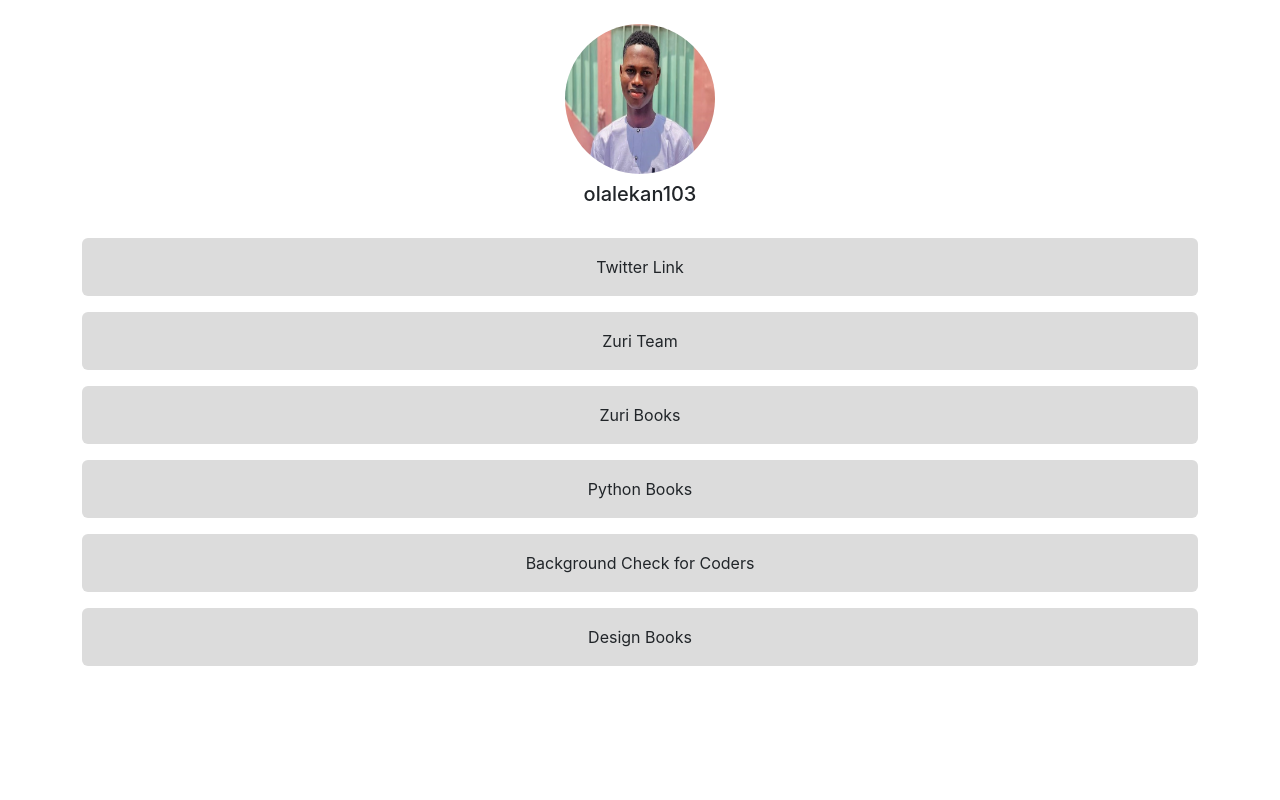
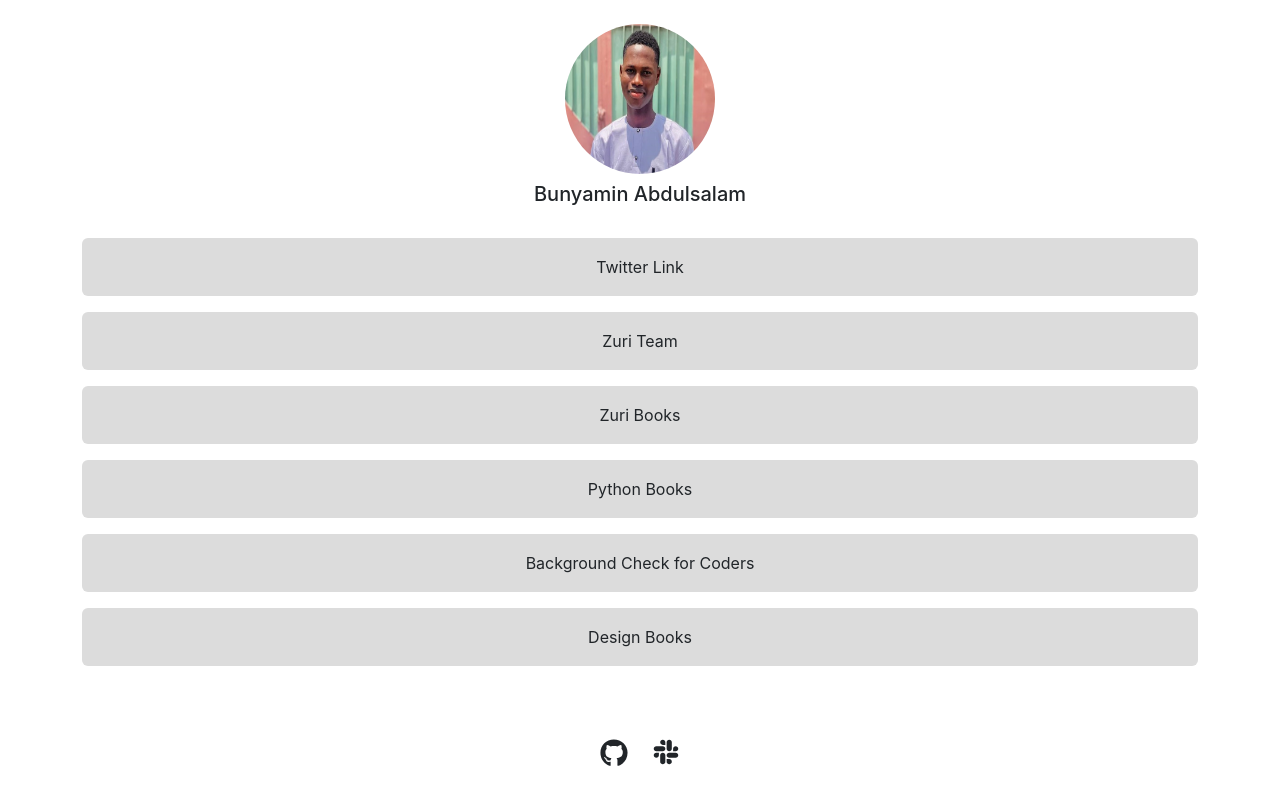
Before and after one commit to olalekan67/zuritask2, a React (Create React App) app: page / in a window 1280 px wide. Built offline with nearby package versions, Linux system fonts and the light colour scheme.

Commit message:
i edited the profile section and created the footer section

```diff
--- a/src/App.js
+++ b/src/App.js
@@ -1,12 +1,14 @@
 import './App.css';
+
 import Links from './component/Links';
 import Profile from './component/Profile';
-
+import Footer from './component/Footer';
 function App() {
   return (
     <div className="App container">
         <Profile />
         <Links />
+        <Footer></Footer>
     </div>
   );
 }
--- /dev/null
+++ b/src/component/Footer.jsx
@@ -0,0 +1,13 @@
+import React from 'react'
+import { FaGithub, FaSlack } from 'react-icons/fa'
+
+function Footer() {
+  return (
+    <div className='d-flex flex-row justify-content-center gap-3 gap-md-4 mt-5'>
+        <a href="http://github.com/olalekan67" className='text-dark fs-3' target="_blank" rel="noreferrer"><FaGithub /></a>
+        <FaSlack className='text-dark fs-3 mt-2'/>
+    </div>
+  )
+}
+
+export default Footer
--- a/src/component/Links.jsx
+++ b/src/component/Links.jsx
@@ -12,7 +12,7 @@ function Links() {
         <a href="http://books.zuri.team"  target='_blank' rel='noreferrer'>
              <button className="btn w-100" id='books'>Zuri Books</button>
         </a>
-        <a href="https://books.zuri.team/python-for-beginners?ref_id=<Olalekan>"  target='_blank' rel='noreferrer'>
+        <a href="https://books.zuri.team/python-for-beginners?ref_id=<Bunyamin Abdulsalam>"  target='_blank' rel='noreferrer'>
              <button className="btn w-100" id='book_python'>Python Books</button>
         </a>
         <a href="https://background.zuri.team"  target='_blank' rel='noreferrer'>
--- a/src/component/Profile.jsx
+++ b/src/component/Profile.jsx
@@ -5,8 +5,9 @@ function Profile() {
   return (
     <div className='mx-auto py-4 d-flex flex-column text-center'>
         <img src={profileImg} alt="" id='profile_img' className='text-center mx-auto'/>
-        <h5 id='twitter' className='pt-2'>olalekan103</h5>
-        <h5 className="d-none" id='slack'>Olalekan</h5>
+        <h5 id='name' className='pt-2'>Bunyamin Abdulsalam</h5>
+        <h5 id='twitter' className='d-none'>olalekan103</h5>
+        <h5 className="d-none" id='slack'>Bunyamin Abdulsalam</h5>
     </div>
   )
 }
```
